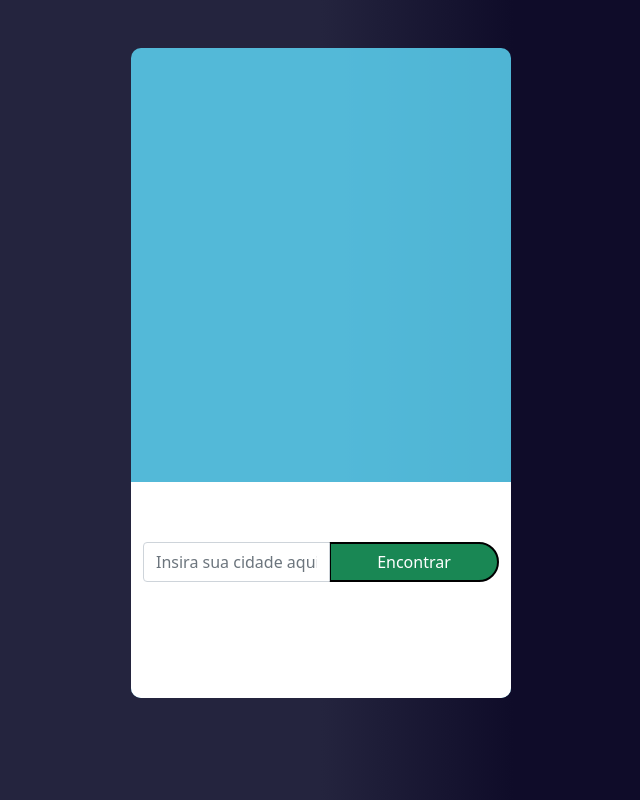
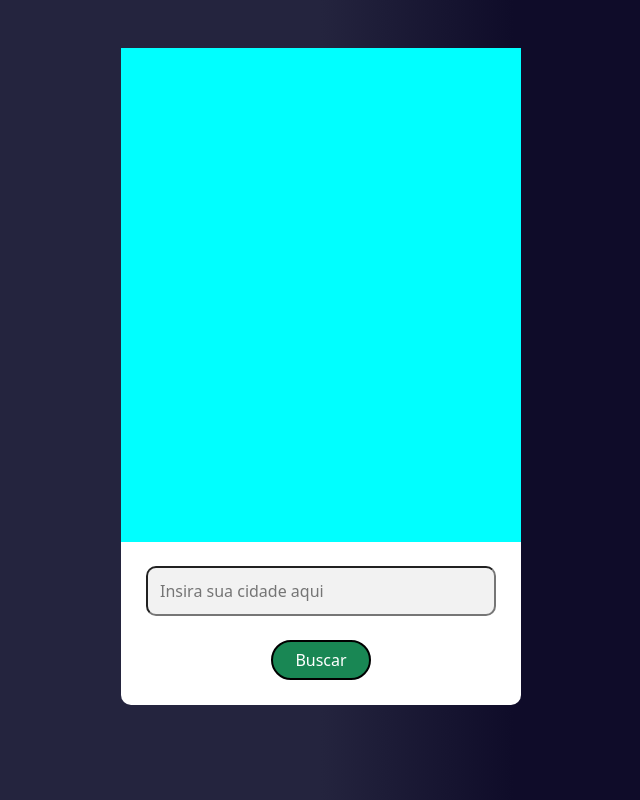
Before and after one commit to caiobarbosa881/consumo-api, a React (Create React App) app: page / in a window 1280 px wide. Shown: the whole page, without its empty margins (319-959 px from the left). Built offline with nearby package versions, Linux system fonts and the light colour scheme.

Commit message:
reworking layout

```diff
--- a/src/App.css
+++ b/src/App.css
@@ -1,9 +1,33 @@
 .main-container{
     background-color: rgba(95, 223, 255, 0.8);
-    height: 650px;
-    width: 380px;
+    height: 200px;
+    width: 400px;
     margin: auto;
     border-radius: 10px;
+    padding: 0px;
+}
+.temperature-box{
+    border-radius: 20px;
+    background-color: aqua;
+    margin: auto;
+    height: 170px;
+    width: 300px;
+}
+.main-container-active{
+    border-top-left-radius: 15px;
+    border-top-right-radius: 15px;
+    height: 400px;
+    width: 100%;
+    margin: 0px;
+    padding: 0;
+    background-color: rgb(82, 226, 82);
+}
+.icons-container{
+    background-color: blueviolet;
+    height: 91.5px;
+    margin: auto;
+    border-radius: 15px;
+    width: 97%;
 }
 .yellow{
     background: -webkit-linear-gradient(180deg, rgb(245, 245, 33), rgb(194, 65, 6));
@@ -11,30 +35,50 @@
 .blue{
     background: -webkit-linear-gradient(180deg, rgb(101, 172, 252), rgb(2, 90, 255));
 }
-.form-control{
-    height: 40px;
-}
-button{
-    border-top-right-radius: 45px;
-    border-bottom-right-radius: 45px;
+.search-button{
+    border-radius: 50px;
     border-style: solid;
     height: 40px;
-    width: 170px;
+    width: 100px;
 }
 .empty-space{
-    height: 434px;
+    height: 494px;
+    background-color: aqua;
 }
 .weather-icons{
     height: 30px;
+}
+.col{
+    margin-top: auto;
+    margin-bottom: auto;
+    font-size: 15px;
+    background-color: yellow;
+    height: 50px;
 }
 .input-group{
     padding-top: 60px;
     background-color: rgb(255, 255, 255);
     height: 216px;
+   border-radius: 10px;
+}
+.weather-input{
+    border-radius: 10px;
+    background-color: #F2F2F2;
+    height: 50px;
+    width: 350px;
+}
+.search-container{
+    background-color: rgb(255, 255, 255);
+    height: 162.5px;
     border-bottom-left-radius: 10px;
     border-bottom-right-radius: 10px;
+    width: 100%;
+    margin: 0px;
 }
-.col{
-    background-color:aquamarine;
-    margin-left: 50px;
+.weather-container{
+    background-color: pink;
 }
+.codition-container{
+    height: 60px;
+    width: 60px;
+}
--- a/src/App.js
+++ b/src/App.js
@@ -5,7 +5,7 @@ function App() {
 
   const [city, setCity] = useState('');
   const [weatherForecast, setWeatherForeCast] = useState('');
-  const [background, setBackground] = useState('mt-5 main-container row background')
+  const [background, setBackground] = useState('mt-5 main-container')
 
   const handleChange = (e) =>{
     setCity(e.target.value);
@@ -24,7 +24,7 @@ function App() {
       if(data.current.temp_c > 20){
       setBackground('mt-5 main-container row yellow');
       } else{
-        setBackground('mt-5 main-container row background blue');
+        setBackground('mt-5 main-container row blue');
       }
     });
   };
@@ -32,40 +32,51 @@ function App() {
   return (
     <div className={background}>
       {weatherForecast ? (
-          <div className='mt-5 row text-center'>
-            <div className='col'>
+          <div className='main-container-active'>
+
+            <div className='temperature-box mt-3'>
+            <div className='condition-container'>
+            <img src={require('./assets/images/temperaturec.png')} className='weather-icons' alt='Medidor de temperatura em graus mais conhecido como Termômetro'/>
+              <small>
+                {weatherForecast.current.temp_c + "°c"}
+              </small>
+              <img src={weatherForecast.current.condition.icon} className='weather-condition' alt='ícone que representa o clima atual da aplicação'/>
+            </div>
+
+            </div>
+
+            <div className='icons-container mt-3'>
+            <div className=''>
               <img src={require('./assets/images/temperaturec.png')} className='weather-icons' alt='Medidor de temperatura em graus mais conhecido como Termômetro'/>
               <small>
                 {weatherForecast.current.temp_c + "°c"}
               </small>
             </div>
 
-            <div className='col'>
+            <div className=''>
               <img src={require('./assets/images/wind.png')} className='weather-icons' alt='imagem que representa o vento se movimentando'/>
                 <small>
                   {weatherForecast.current.wind_kph + "km/h"}
                 </small>
             </div>
 
-            <div className='col'>
+            <div className=''>
             <img src={require('./assets/images/water.png')} className='weather-icons' alt='imagem que representa o vento se movimentando'/>
               <small>
                 {weatherForecast.current.humidity + '%'}
               </small>
             </div>
             </div>
+
+          </div>
             ) : <div className='empty-space'></div>}
 
-      {weatherForecast ? (<img src={weatherForecast.current.condition.icon} alt='ícone que representa o clima atual da aplicação'/>
-) : null}
 
+      <div className='search-container row justify-content-center'>
+              <input type="text" className=" weather-input mt-4" onChange={handleChange} placeholder="Insira sua cidade aqui"/>
+              <button onClick={handleSearch} className="bg-success text-white search-button" type="button">Buscar</button>
+      </div>
 
-      <div className="input-group mb-3">
-              <input type="text" className="form-control" onChange={handleChange} placeholder="Insira sua cidade aqui" aria-label="Recipient's username" aria-describedby="basic-addon2"/>
-              <div className="input-group-append">
-                <button onClick={handleSearch} className=" bg-success text-white" type="button">Encontrar</button>
-              </div>
-            </div>
     </div>
   );
 }
```
